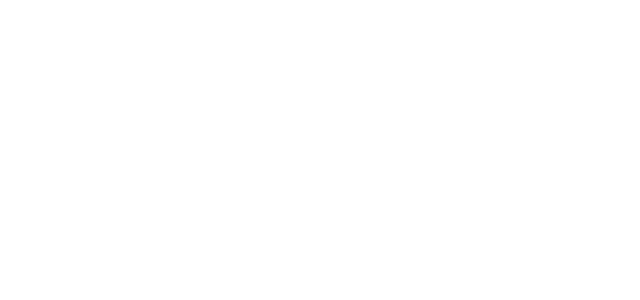
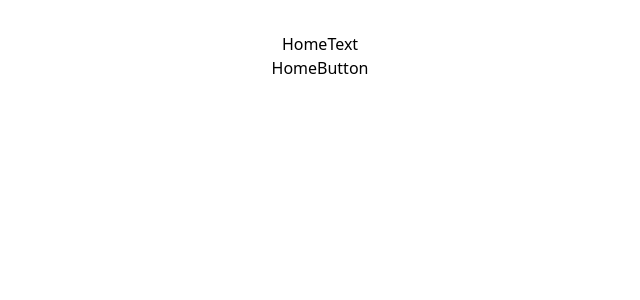
Before and after one commit to Aik-202/aik-space-tourism, a React (Vite) app in the folder space_tourism/: page / in a window 1280 px wide. Shown: the top 300 px of the page, without its empty margins (320-960 px from the left). Built offline with nearby package versions, Linux system fonts and the light colour scheme.

Commit message:
Added routes, now working on the home page

```diff
--- a/space_tourism/src/App.jsx
+++ b/space_tourism/src/App.jsx
@@ -1,4 +1,29 @@
-// import { useState } from 'react'
+// import {
+//     BrowserRouter as Router,
+//     Routes,
+//     Route
+// } from "react-router-dom";
+import {
+    Home,
+    Crew,
+    Destination,
+    Technology
+
+} from './Pages'
 import './App.css'
 
-export default function App() {}
+export default function App() {
+    return (
+        <Home />
+        // <>
+        //     <Router>
+        //         <Routes>
+        //             <Route exact path="/" element={<Home />} ></Route>
+        //             <Route exact path="/destination" element={<Destination />} ></Route>
+        //             <Route exact path="/crew" element={<Crew />} ></Route>
+        //             <Route exact path="/technology" element={<Technology />} ></Route>
+        //         </Routes>
+        //     </Router>
+        // </>
+    )
+}
--- a/space_tourism/src/Pages/Home.jsx
+++ b/space_tourism/src/Pages/Home.jsx
@@ -1,7 +1,11 @@
 import React from 'react'
+import {HomeButton, HomeText} from '../Components'
 
 export default function Home() {
   return (
-    <div>Home</div>
+    <section>
+      <HomeText />
+      <HomeButton />
+    </section>
   )
 }
```
